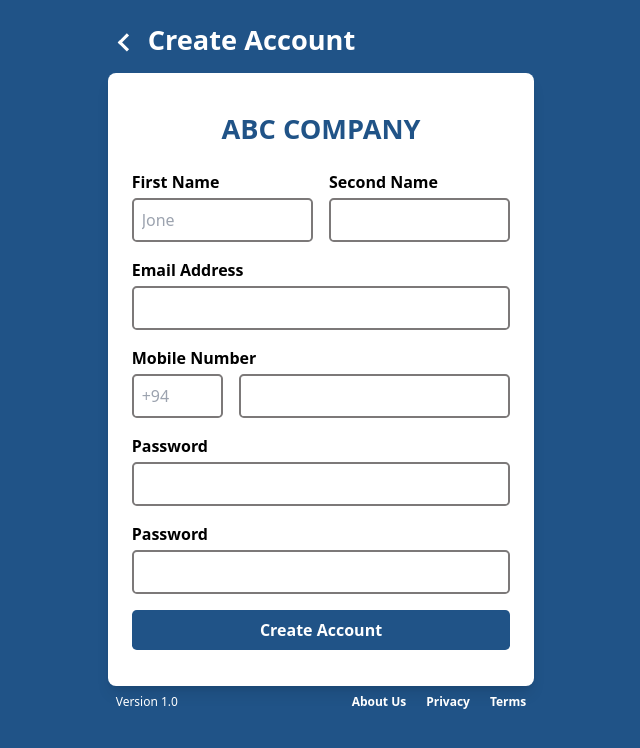
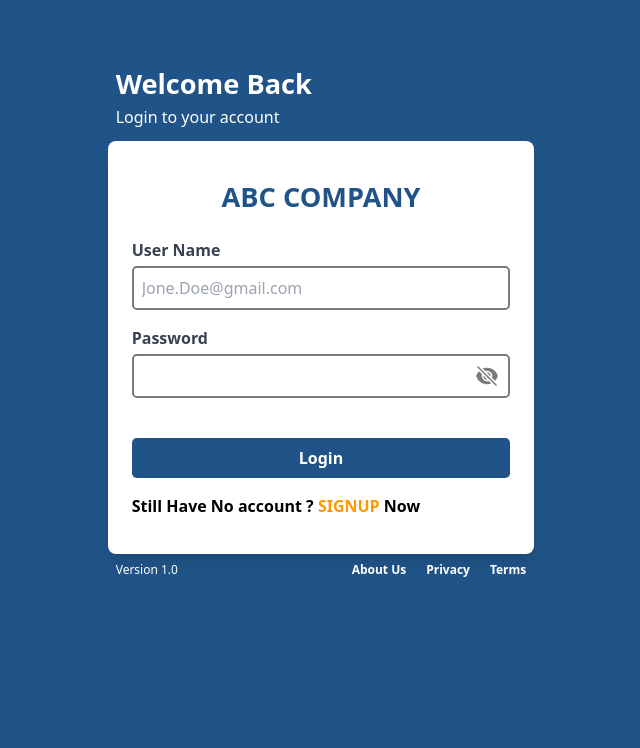
Before and after one commit to dinethpiyumantha/user-registration-system, a React (Vite) app: page / in a window 1280 px wide. Shown: the top 748 px of the page, without its empty margins (319-959 px from the left). Built offline with nearby package versions, Linux system fonts and the light colour scheme.

Commit message:
login and reg. uis impl.

```diff
--- a/src/App.jsx
+++ b/src/App.jsx
@@ -4,7 +4,7 @@ import Register from "./components/feature-auth/register/Register";
 
 function App() {
   return (
-    <Register />
+    <Login />
   );
 }
 
--- a/src/components/feature-auth/login/Login.jsx
+++ b/src/components/feature-auth/login/Login.jsx
@@ -1,8 +1,21 @@
 import React, { useState } from "react";
 import VisibilityButton from "../../common/visibility-button/VisibilityButton";
+import LoginValidationSchema from "./validationSchema";
+import { useFormik } from "formik";
 
 export default function Login() {
   const [passwordVisibility, setPasswordVisibility] = useState(false);
+
+  const formik = useFormik({
+    initialValues: {
+      username: "",
+      password: ""
+    },
+    validationSchema: LoginValidationSchema,
+    onSubmit: (values) => {
+      console.log(values);
+    }
+  })
 
   return (
     <div className="bg-primary w-full min-h-screen">
@@ -13,18 +26,24 @@ export default function Login() {
           <h1 className="uppercase text-[1.7rem] font-bold text-center text-primary mb-5">
             ABC Company
           </h1>
-          <form>
+          <form onSubmit={formik.handleSubmit}>
             <div className="mb-4">
               <label htmlFor="username" className="block font-bold text-gray-700">
                 User Name
               </label>
               <input
-                type="text"
+                type="email"
                 id="username"
                 name="username"
+                value={formik.values.username}
+                onChange={formik.handleChange}
+                onBlur={formik.handleBlur}
                 className="mt-1 p-2 border-2 rounded-[.3rem] border-grayaccent w-full"
                 placeholder="Jone.Doe@gmail.com"
               />
+              { formik.errors.username ? (
+                <span className="text-red-700 text-xs block">{formik.errors.username}</span>
+              ) : null}
             </div>
             <div className="mb-10">
               <label htmlFor="password" className="block font-bold text-gray-700">
@@ -35,10 +54,16 @@ export default function Login() {
                 type={passwordVisibility? "text" : "password"}
                 id="password"
                 name="password"
+                value={formik.values.password}
+                onChange={formik.handleChange}
+                onBlur={formik.handleBlur}
                 className="mt-1 p-2 border-2 rounded-[.3rem] border-grayaccent w-full pr-10"
               />
               <VisibilityButton className="text-grayaccent absolute z-50 ml-[-2.2rem] pt-[0.9rem]" visibility={passwordVisibility} setVisibility={setPasswordVisibility} />
               </div>
+              { formik.errors.password ? (
+                <span className="text-red-700 text-xs block">{formik.errors.password}</span>
+              ) : null}
             </div>
             <button
               type="submit"
--- /dev/null
+++ b/src/components/feature-auth/login/validationSchema.js
@@ -0,0 +1,12 @@
+import * as Yup from "yup";
+
+export default Yup.object({
+  username: Yup.string().email("Must be a valid email address.").required("Username is Required"),
+  password: Yup.string()
+    .min(8, "Password must be at least 8 characters")
+    .matches(/[a-z]/, "Password must contain at least one lowercase letter")
+    .matches(/[A-Z]/, "Password must contain at least one uppercase letter")
+    .matches(/[0-9]/, "Password must contain at least one numeric digit")
+    .matches(/[^a-zA-Z0-9]/, "Password may contain at least one special character")
+    .required("Password is Required.")
+});
```
